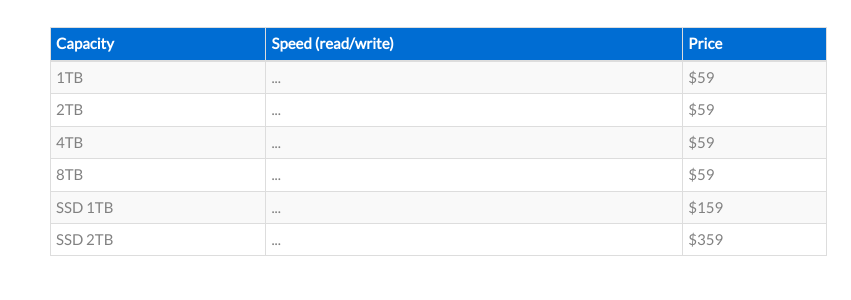
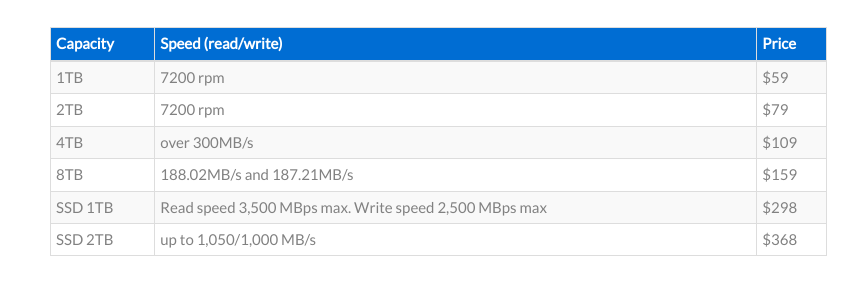
Before and after one commit to cangfu1984/CF, a plain HTML site: page index.html in a window 1280 px wide. Shown: the part 1693-1993 px from the top of the page, 0-851 px from the left. Drawn offline with nearby package versions, Linux system fonts and the light colour scheme.

Commit message:
Add files via upload

```diff
--- a/index.html
+++ b/index.html
@@ -130,7 +130,7 @@
                     <li>Email to contact customer</li>
                     <li>The best system could save labour cost</li>
                     <li>How much money could be saved if open online shop</li>
-                    <li>…</li>
+                    <li>Easily to show the  product detail</li>
                   </ul>
                 </div>
               </div>
@@ -152,7 +152,7 @@
                     <li>If fail down, you will be lost all data</li>
                     <li>Need some skill person to support your system</li>
                     <li>It will cost online server</li>
-                    <li>…</li>
+                    <li>More extra cost</li>
                   </ul>
                 </div>
               </div>
@@ -247,33 +247,35 @@
             <tbody>
               <tr>
                 <td>1TB</td>
-                <td>...</td>
+                <td>7200 rpm</td>
                 <td>$59</td>
               </tr>
               <tr>
                 <td>2TB</td>
-                <td>...</td>
-                <td>$59</td>
+                <td>7200 rpm</td>
+                <td>$79</td>
               </tr>
               <tr>
                 <td>4TB</td>
-                <td>...</td>
-                <td>$59</td>
+                <td>over 300MB/s</td>
+                <td>$109</td>
               </tr>
               <tr>
                 <td>8TB</td>
-                <td>...</td>
-                <td>$59</td>
+                <td>188.02MB/s and 187.21MB/s</td>
+                <td>$159</td>
               </tr>
               <tr>
                 <td>SSD 1TB</td>
-                <td>...</td>
-                <td>$159</td>
+                <td>Read speed 3,500 MBps max.
+                  Write speed 2,500 MBps max
+                  </td>
+                <td>$298</td>
               </tr>
               <tr>
                 <td>SSD 2TB</td>
-                <td>...</td>
-                <td>$359</td>
+                <td>up to 1,050/1,000 MB/s</td>
+                <td>$368</td>
               </tr>
             </tbody>
           </table>
```
